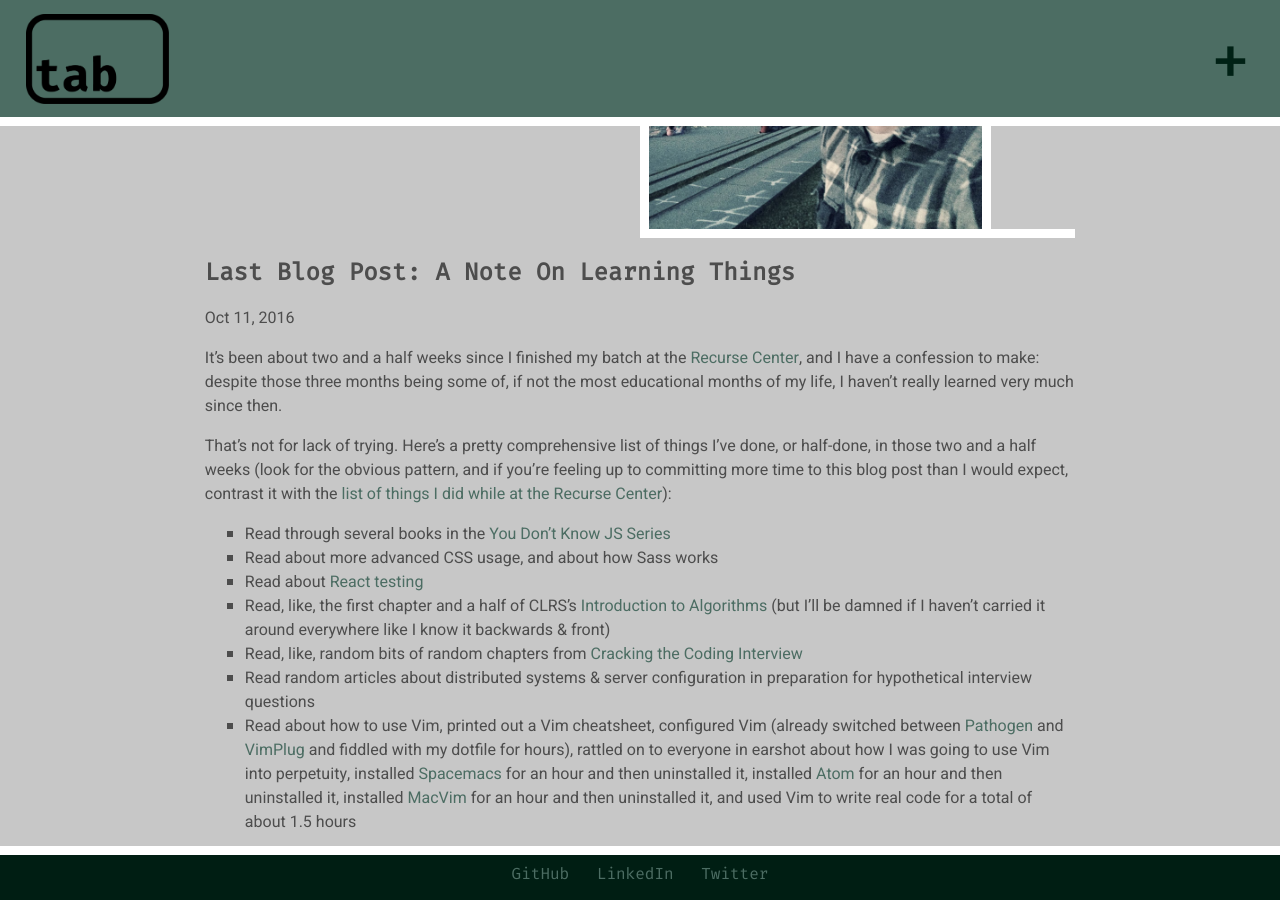
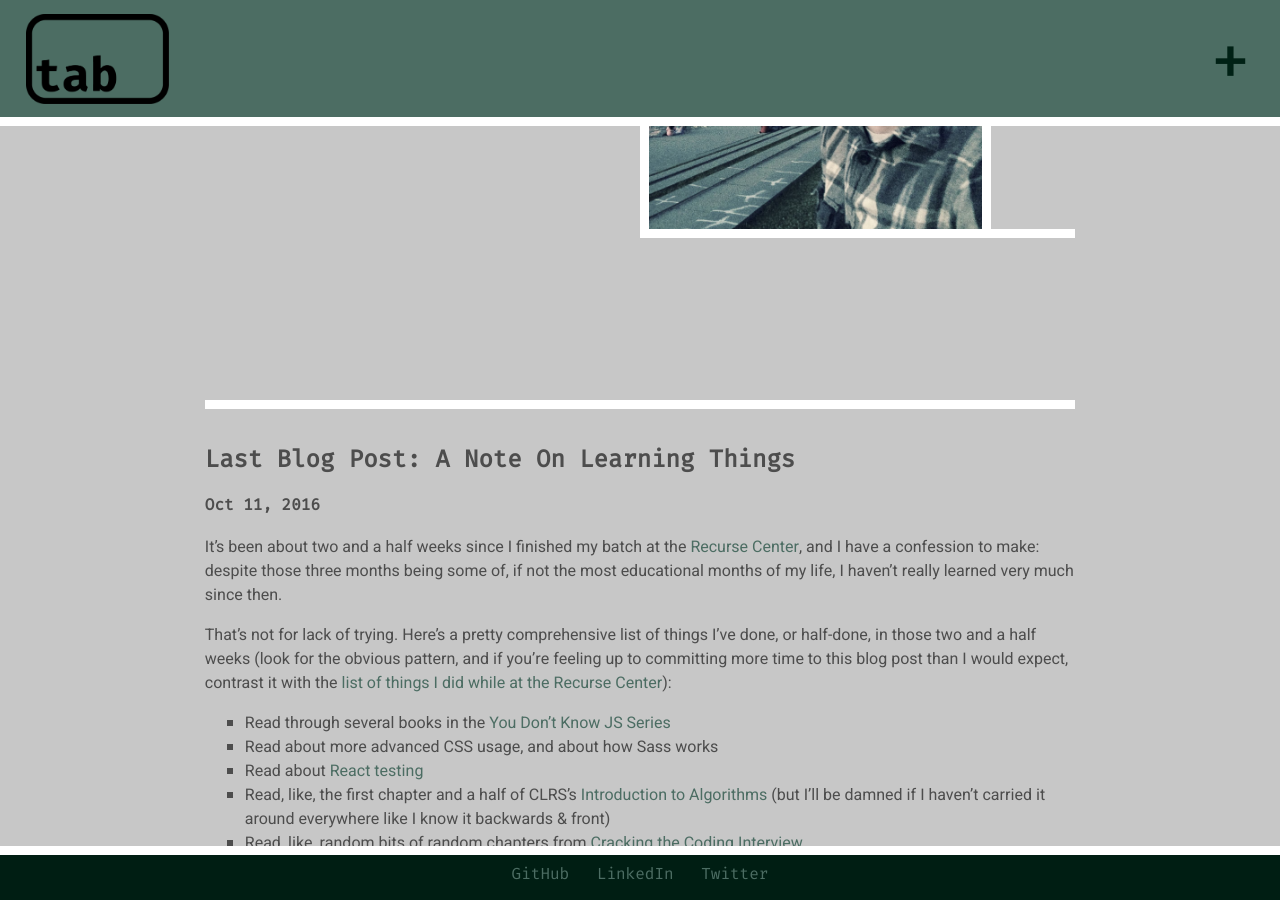
Before and after one commit to tayloraburgess/tayloraburgess.github.io, a Jekyll site: the page built from index.html, in a window 1280 px wide and 900 px high, scrolled down 325 px. Built offline with Jekyll 4.4.1, drawn with Linux system fonts in a browser that asks for light colours; some of the changed text lies outside the part shown.

Commit message:
Finalize front-page blog style

```diff
--- a/assets/css/main.scss
+++ b/assets/css/main.scss
@@ -85,7 +85,9 @@ ul {
 }
 
 .front-blog {
-
+  margin-top: 4vh;
+  border-top: 1vh solid white;
+  padding-top: 4vh;
 }
 
 hr {
@@ -270,9 +272,9 @@ div.links.open {
 }
 
 div.rc-scout {
-  height: 16vh;
+  height: 14vh;
   margin: 0 auto;
-  padding-top: 5vh;
+  padding-top: 2vh;
 }
 .break {
   border-bottom: 1vh solid white;
--- a/index.html
+++ b/index.html
@@ -13,10 +13,20 @@ permalink: /
     <img src='assets/photo.jpg' class='landing-image'></img>
   </div>
 </div>
+<div class='rc-scout'></div>
 <h2 class='front-blog'>Last Blog Post: {{ site.posts[0].title }}</h2>
-<p>{{ site.posts[0].date | date: "%b %-d, %Y" }}</p>
-<p>{{ site.posts[0].content }}</p>
+<h4>{{ site.posts[0].date | date: "%b %-d, %Y" }}</h4>
+<div>
+  {{ site.posts[0].content }}
+  <h3>Tags: {{ site.posts[0].tags | array_to_sentence_string }}</h3>
+</div>
 
-
-<div class='rc-scout'></div>
+<div class='blog-nav'>
+  <div class='nav-link left'>
+    <h4><a href="{{ site.posts[0].previous.url | prepend: site.baseurl | prepend: site.url }}">Previous</a></h4>
+  </div>
+  <div class='nav-link'><h4><a href="{{ '/blog' | prepend: site.baseurl | prepend: site.url }} ">Archive</a></h4></div>
+  <div class='nav-link right'>
+  </div>
+</div>
 <script async defer src="https://www.recurse-scout.com/loader.js?t=3a2b9d9ef554dd4a4a16055f3057c0b9"></script>
```
